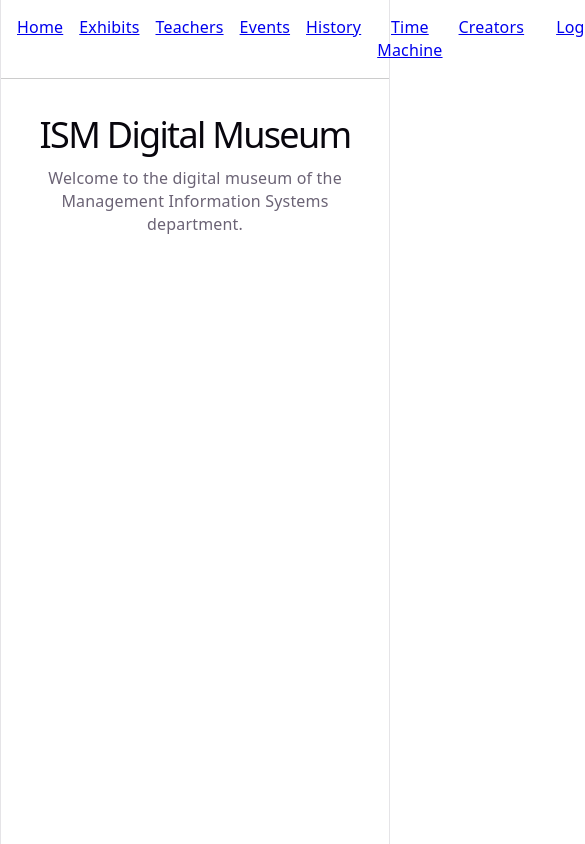
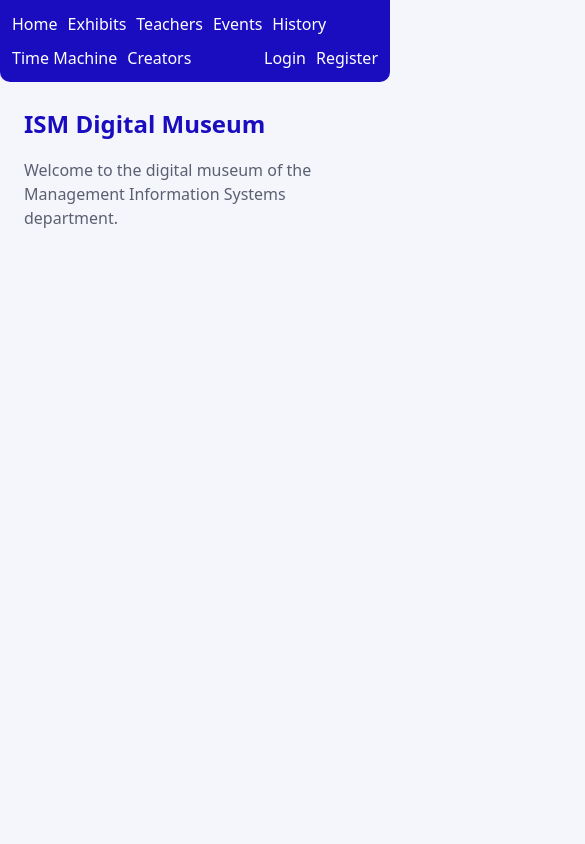
Before and after one commit to b20fa1759-glitch/ism-digital-museum, a React (Vite) app: page / in a window 390 px wide. Shown: the top 844 px of the page, 585 px wide, since content can reach past the window. Built offline with nearby package versions, Linux system fonts and the light colour scheme; no server answers.

Commit message:
Add global styling and responsive layout

```diff
--- a/src/index.css
+++ b/src/index.css
@@ -1,111 +1,83 @@
 :root {
-  --text: #6b6375;
-  --text-h: #08060d;
-  --bg: #fff;
-  --border: #e5e4e7;
-  --code-bg: #f4f3ec;
-  --accent: #aa3bff;
-  --accent-bg: rgba(170, 59, 255, 0.1);
-  --accent-border: rgba(170, 59, 255, 0.5);
-  --social-bg: rgba(244, 243, 236, 0.5);
-  --shadow:
-    rgba(0, 0, 0, 0.1) 0 10px 15px -3px, rgba(0, 0, 0, 0.05) 0 4px 6px -2px;
-
-  --sans: system-ui, 'Segoe UI', Roboto, sans-serif;
-  --heading: system-ui, 'Segoe UI', Roboto, sans-serif;
-  --mono: ui-monospace, Consolas, monospace;
-
-  font: 18px/145% var(--sans);
-  letter-spacing: 0.18px;
-  color-scheme: light dark;
-  color: var(--text);
-  background: var(--bg);
-  font-synthesis: none;
-  text-rendering: optimizeLegibility;
-  -webkit-font-smoothing: antialiased;
-  -moz-osx-font-smoothing: grayscale;
-
-  @media (max-width: 1024px) {
-    font-size: 16px;
-  }
+  --primary: #1a0dbf;
+  --primary-dark: #130a8f;
+  --bg: #f5f6fb;
+  --text: #1c1c28;
+  --muted: #5b5f72;
+  --border: #dde0ee;
+  --radius: 10px;
 }
 
-@media (prefers-color-scheme: dark) {
-  :root {
-    --text: #9ca3af;
-    --text-h: #f3f4f6;
-    --bg: #16171d;
-    --border: #2e303a;
-    --code-bg: #1f2028;
-    --accent: #c084fc;
-    --accent-bg: rgba(192, 132, 252, 0.15);
-    --accent-border: rgba(192, 132, 252, 0.5);
-    --social-bg: rgba(47, 48, 58, 0.5);
-    --shadow:
-      rgba(0, 0, 0, 0.4) 0 10px 15px -3px, rgba(0, 0, 0, 0.25) 0 4px 6px -2px;
-  }
-
-  #social .button-icon {
-    filter: invert(1) brightness(2);
-  }
-}
+* { box-sizing: border-box; }
 
 body {
   margin: 0;
+  font-family: system-ui, -apple-system, 'Segoe UI', Roboto, sans-serif;
+  background: var(--bg);
+  color: var(--text);
+  line-height: 1.5;
+  text-align: left;
+  display: block;
+  place-items: initial;
 }
 
 #root {
-  width: 1126px;
-  max-width: 100%;
+  max-width: 1200px;
   margin: 0 auto;
-  text-align: center;
-  border-inline: 1px solid var(--border);
-  min-height: 100svh;
-  display: flex;
-  flex-direction: column;
-  box-sizing: border-box;
+  width: 100%;
+  text-align: left;
+  border: none;
 }
 
-h1,
-h2 {
-  font-family: var(--heading);
-  font-weight: 500;
-  color: var(--text-h);
+h1 { font-size: 2rem; color: var(--primary); margin: 0 0 16px; }
+h2, h3 { color: var(--text); }
+p { color: var(--muted); }
+
+a { color: var(--primary); text-decoration: none; }
+a:hover { text-decoration: underline; }
+
+nav {
+  background: var(--primary);
+  border-bottom: none !important;
+  flex-wrap: wrap;
+  align-items: center;
+  border-radius: 0 0 var(--radius) var(--radius);
+}
+nav a { color: white; font-weight: 500; }
+nav span { color: white; }
+
+button {
+  background: var(--primary);
+  color: white;
+  border: none;
+  border-radius: 6px;
+  padding: 8px 14px;
+  font-size: 0.95rem;
+  cursor: pointer;
+}
+button:hover { background: var(--primary-dark); }
+button:disabled { opacity: 0.6; cursor: not-allowed; }
+nav button { background: white; color: var(--primary); }
+
+input, select, textarea {
+  font: inherit;
+  padding: 8px 10px;
+  border: 1px solid var(--border);
+  border-radius: 6px;
+  background: white;
+  color: var(--text);
+}
+input:focus, select:focus, textarea:focus {
+  outline: 2px solid var(--primary);
+  outline-offset: 0;
 }
 
-h1 {
-  font-size: 56px;
-  letter-spacing: -1.68px;
-  margin: 32px 0;
-  @media (max-width: 1024px) {
-    font-size: 36px;
-    margin: 20px 0;
-  }
+form { background: white; padding: 16px; border-radius: var(--radius); border: 1px solid var(--border); }
+
+img { max-width: 100%; }
+
+@media (max-width: 640px) {
+  h1 { font-size: 1.5rem; }
+  nav { gap: 10px !important; padding: 12px !important; }
+  input, select { width: 100%; }
 }
-h2 {
-  font-size: 24px;
-  line-height: 118%;
-  letter-spacing: -0.24px;
-  margin: 0 0 8px;
-  @media (max-width: 1024px) {
-    font-size: 20px;
-  }
-}
-p {
-  margin: 0;
-}
-
-code,
-.counter {
-  font-family: var(--mono);
-  display: inline-flex;
-  border-radius: 4px;
-  color: var(--text-h);
-}
-
-code {
-  font-size: 15px;
-  line-height: 135%;
-  padding: 4px 8px;
-  background: var(--code-bg);
-}
```
Also changed, not shown: src/App.css (+1 -184 lines).
